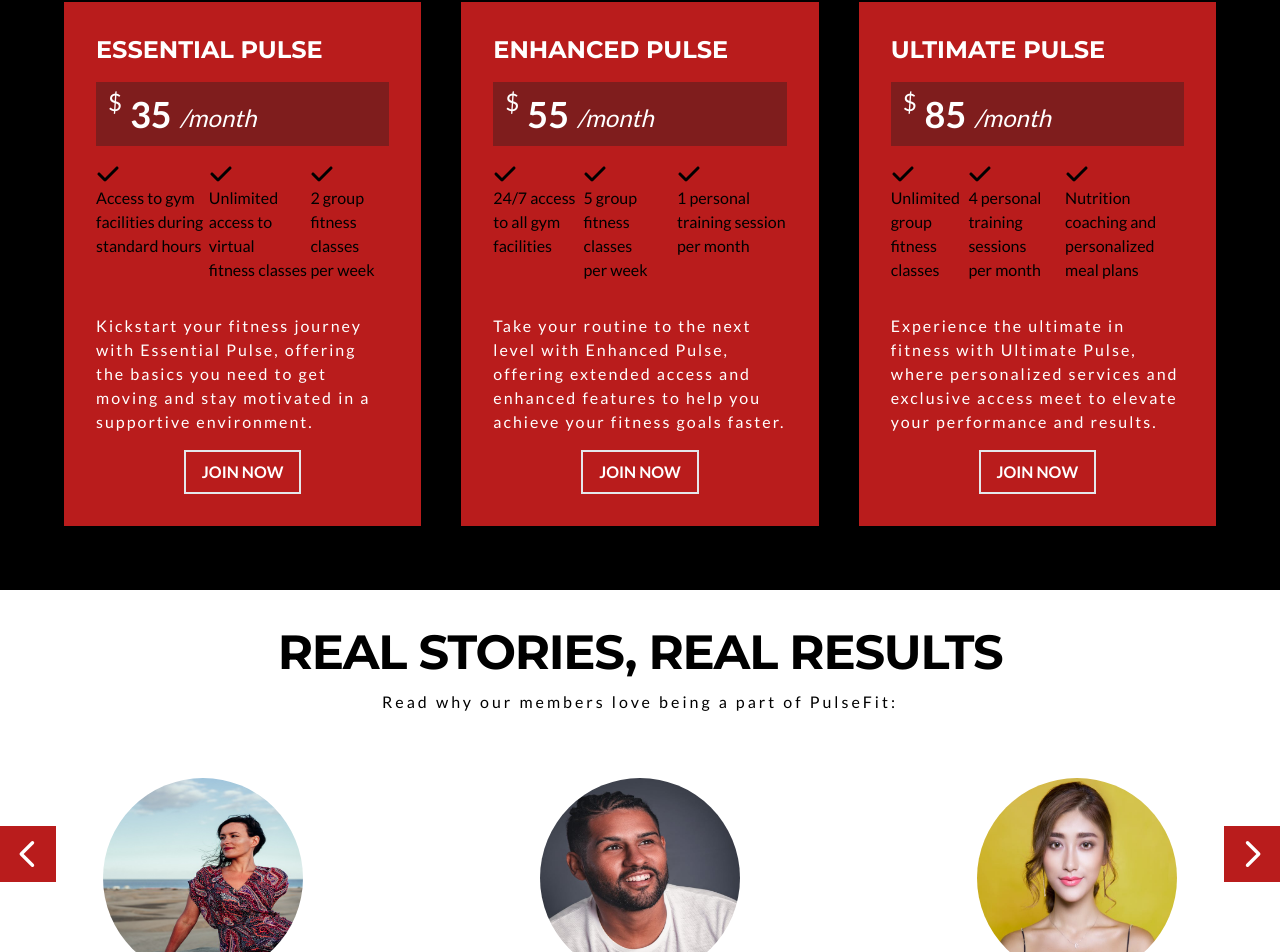
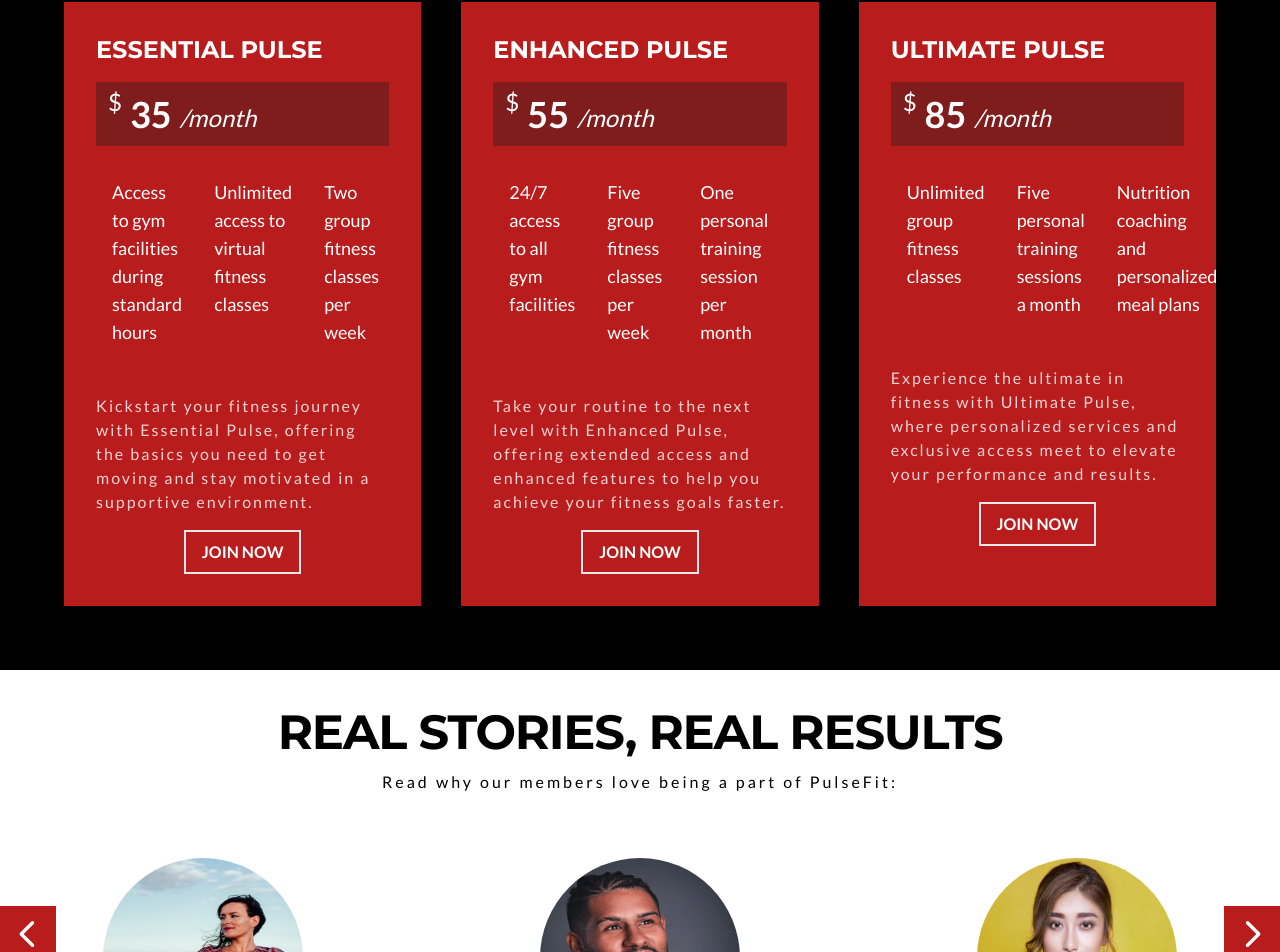
Before and after one commit to Quincy-Fer/pulse-fit, a Next.js app: page / in a window 1280 px wide. Shown: the part 4185-5137 px from the top of the page. Built offline with nearby package versions, Linux system fonts and the light colour scheme.

Commit message:
Styling changes, change data

```diff
--- a/components/Pricing.tsx
+++ b/components/Pricing.tsx
@@ -1,7 +1,5 @@
 import { PRICING } from "@/constants";
-import ButtonJoin from "./ButtonJoin";
 import PricingCard from "./PricingCard";
-import { it } from "node:test";
 
 const Pricing = () => {
   return (
--- a/components/PricingCard.tsx
+++ b/components/PricingCard.tsx
@@ -28,14 +28,14 @@
       <div className="flex">
         {benefits.map((item) => {
           return (
-            <div className="">
-              <FaCheck className="text-2xl" />
-              <p className="text-balance">{item.benefitname}</p>
+            <div className="p-4">
+              {" "}
+              <p className="text-white text-lg ">{item.benefitname}</p>
             </div>
           );
         })}
       </div>
-      <p className="text-white tracking-[2px] mt-8 ">{paragraph}</p>
+      <p className="text-white/80 tracking-[2px] mt-8 ">{paragraph}</p>
 
       <div className="text-center">
         <ButtonJoin
--- a/constants/index.js
+++ b/constants/index.js
@@ -139,7 +139,7 @@
     benefits: [
       { benefitname: "Access to gym facilities during standard hours" },
       { benefitname: "Unlimited access to virtual fitness classes" },
-      { benefitname: "2 group fitness classes per week" },
+      { benefitname: "Two group fitness classes per week" },
     ],
   },
   {
@@ -150,8 +150,8 @@
     price: 55,
     benefits: [
       { benefitname: "24/7 access to all gym facilities" },
-      { benefitname: "5 group fitness classes per week" },
-      { benefitname: "1 personal training session per month" },
+      { benefitname: "Five group fitness classes per week" },
+      { benefitname: "One personal training session per month" },
     ],
   },
   {
@@ -163,7 +163,7 @@
 
     benefits: [
       { benefitname: "Unlimited group fitness classes" },
-      { benefitname: "4 personal training sessions per month" },
+      { benefitname: "Five personal training sessions a month" },
       { benefitname: "Nutrition coaching and personalized meal plans" },
     ],
   },
```
